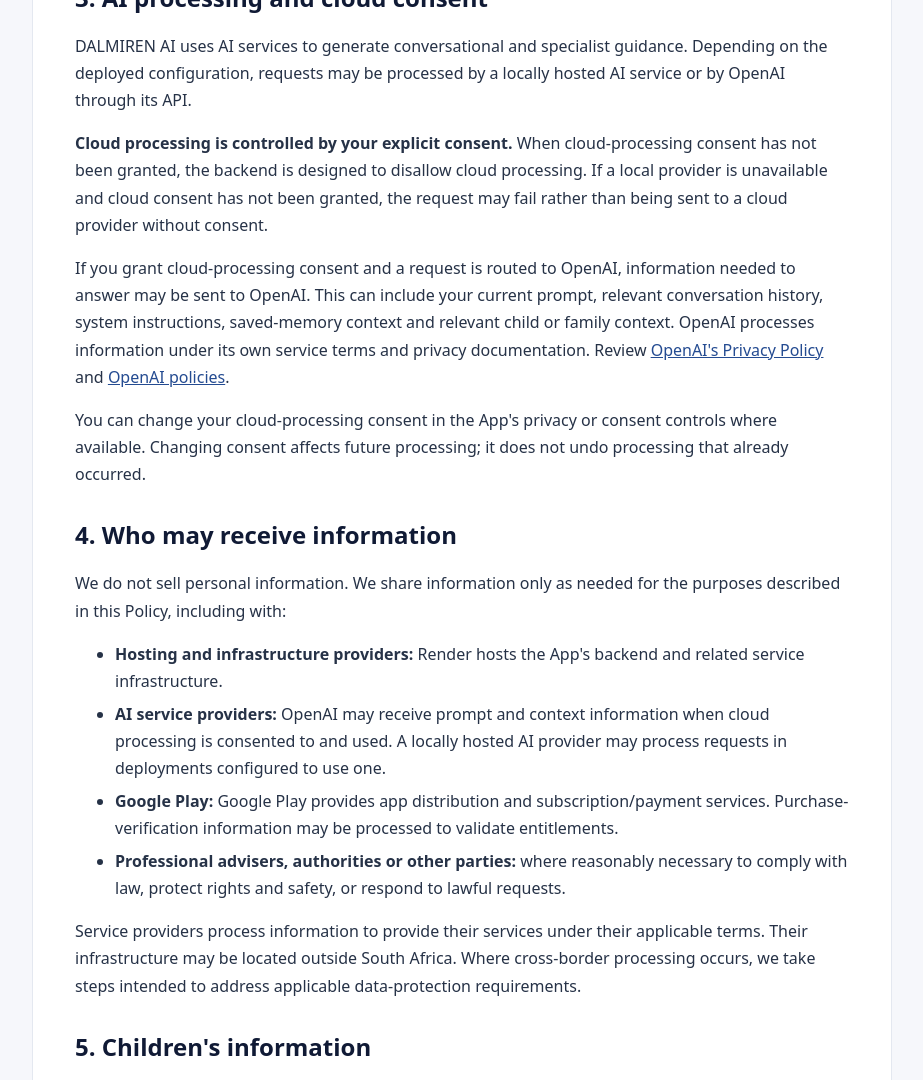
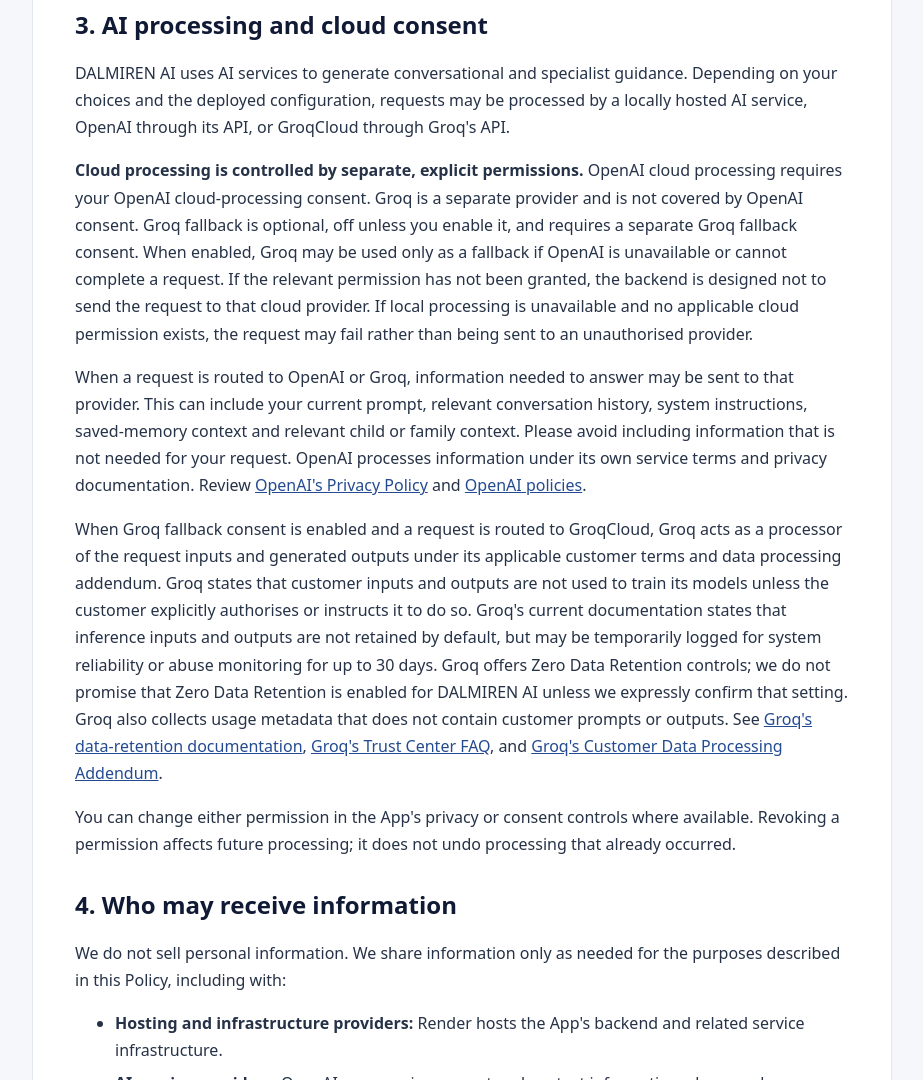
Before and after one commit to Dax2016/dalmiren-legal, a plain HTML site: page privacy-policy.html in a window 1280 px wide. Shown: the part 1720-2800 px from the top of the page, without its empty margins (178-1101 px from the left). Drawn offline with Linux system fonts and the light colour scheme.

Commit message:
Disclose separate Groq fallback processing and consent

```diff
--- a/privacy-policy.html
+++ b/privacy-policy.html
@@ -19,7 +19,7 @@ footer{text-align:center;color:var(--muted);padding:28px;font-size:.9rem}
 </style>
 </head>
 <body>
-<header><a class="brand-lockup" href="./index.html" aria-label="DALMIREN AI by DARCHUMS home"><img src="./assets/dalmiren_brand_icon.png" alt="DALMIREN AI app icon"><span><strong>DALMIREN AI</strong><span>BY DARCHUMS</span></span></a><h1>Privacy Policy</h1><p class="meta">Effective date: 12 November 2026 · Last updated: 15 November 2026</p></header>
+<header><a class="brand-lockup" href="./index.html" aria-label="DALMIREN AI by DARCHUMS home"><img src="./assets/dalmiren_brand_icon.png" alt="DALMIREN AI app icon"><span><strong>DALMIREN AI</strong><span>BY DARCHUMS</span></span></a><h1>Privacy Policy</h1><p class="meta">Effective date: 12 November 2026 · Last updated: 20 November 2026</p></header>
 <main><article>
 <p>This Privacy Policy explains how DALMIREN AI (“the App”) collects, uses, stores and shares information. The App is operated by Darlington Chidera Mbawike, trading as DARCHUMS (“we”, “us” or “our”), in South Africa.</p>
 <p><strong>Contact:</strong> <a href="mailto:darlingtonmbawike@gmail.com">darlingtonmbawike@gmail.com</a> · +27 69 832 4267</p>
@@ -32,7 +32,7 @@ footer{text-align:center;color:var(--muted);padding:28px;font-size:.9rem}
 <li><strong>Family and child-profile information:</strong> names or labels, age or age group, family relationships, developmental context and other details an adult chooses to enter about a child or family situation.</li>
 <li><strong>Conversations and AI inputs:</strong> questions, prompts, messages, conversation history, context and AI-generated responses.</li>
 <li><strong>Memory and guidance information:</strong> saved memories, parenting goals, saved parenting plans, progress notes, follow-up records and specialist guidance sessions.</li>
-<li><strong>Privacy and consent records:</strong> choices about cloud processing and related consent records.</li>
+<li><strong>Privacy and consent records:</strong> separate choices for OpenAI cloud processing and optional Groq fallback processing, together with related consent records.</li>
 <li><strong>Subscription and purchase information:</strong> subscription status, entitlements and purchase-verification references. Google Play handles payment-card processing; the App does not need your full payment-card number.</li>
 <li><strong>Technical and security information:</strong> information generated by the service and its hosting infrastructure, such as request, error and security logs, which may include timestamps and network information.</li>
 </ul>
@@ -51,20 +51,21 @@ footer{text-align:center;color:var(--muted);padding:28px;font-size:.9rem}
 </ul>
 
 <h2>3. AI processing and cloud consent</h2>
-<p>DALMIREN AI uses AI services to generate conversational and specialist guidance. Depending on the deployed configuration, requests may be processed by a locally hosted AI service or by OpenAI through its API.</p>
-<p><strong>Cloud processing is controlled by your explicit consent.</strong> When cloud-processing consent has not been granted, the backend is designed to disallow cloud processing. If a local provider is unavailable and cloud consent has not been granted, the request may fail rather than being sent to a cloud provider without consent.</p>
-<p>If you grant cloud-processing consent and a request is routed to OpenAI, information needed to answer may be sent to OpenAI. This can include your current prompt, relevant conversation history, system instructions, saved-memory context and relevant child or family context. OpenAI processes information under its own service terms and privacy documentation. Review <a href="https://openai.com/policies/privacy-policy/">OpenAI's Privacy Policy</a> and <a href="https://openai.com/policies/">OpenAI policies</a>.</p>
-<p>You can change your cloud-processing consent in the App's privacy or consent controls where available. Changing consent affects future processing; it does not undo processing that already occurred.</p>
+<p>DALMIREN AI uses AI services to generate conversational and specialist guidance. Depending on your choices and the deployed configuration, requests may be processed by a locally hosted AI service, OpenAI through its API, or GroqCloud through Groq's API.</p>
+<p><strong>Cloud processing is controlled by separate, explicit permissions.</strong> OpenAI cloud processing requires your OpenAI cloud-processing consent. Groq is a separate provider and is not covered by OpenAI consent. Groq fallback is optional, off unless you enable it, and requires a separate Groq fallback consent. When enabled, Groq may be used only as a fallback if OpenAI is unavailable or cannot complete a request. If the relevant permission has not been granted, the backend is designed not to send the request to that cloud provider. If local processing is unavailable and no applicable cloud permission exists, the request may fail rather than being sent to an unauthorised provider.</p>
+<p>When a request is routed to OpenAI or Groq, information needed to answer may be sent to that provider. This can include your current prompt, relevant conversation history, system instructions, saved-memory context and relevant child or family context. Please avoid including information that is not needed for your request. OpenAI processes information under its own service terms and privacy documentation. Review <a href="https://openai.com/policies/privacy-policy/">OpenAI's Privacy Policy</a> and <a href="https://openai.com/policies/">OpenAI policies</a>.</p>
+<p>When Groq fallback consent is enabled and a request is routed to GroqCloud, Groq acts as a processor of the request inputs and generated outputs under its applicable customer terms and data processing addendum. Groq states that customer inputs and outputs are not used to train its models unless the customer explicitly authorises or instructs it to do so. Groq's current documentation states that inference inputs and outputs are not retained by default, but may be temporarily logged for system reliability or abuse monitoring for up to 30 days. Groq offers Zero Data Retention controls; we do not promise that Zero Data Retention is enabled for DALMIREN AI unless we expressly confirm that setting. Groq also collects usage metadata that does not contain customer prompts or outputs. See <a href="https://console.groq.com/docs/your-data">Groq's data-retention documentation</a>, <a href="https://trust.groq.com/faq">Groq's Trust Center FAQ</a>, and <a href="https://console.groq.com/docs/legal/customer-data-processing-addendum">Groq's Customer Data Processing Addendum</a>.</p>
+<p>You can change either permission in the App's privacy or consent controls where available. Revoking a permission affects future processing; it does not undo processing that already occurred.</p>
 
 <h2>4. Who may receive information</h2>
 <p>We do not sell personal information. We share information only as needed for the purposes described in this Policy, including with:</p>
 <ul>
 <li><strong>Hosting and infrastructure providers:</strong> Render hosts the App's backend and related service infrastructure.</li>
-<li><strong>AI service providers:</strong> OpenAI may receive prompt and context information when cloud processing is consented to and used. A locally hosted AI provider may process requests in deployments configured to use one.</li>
+<li><strong>AI service providers:</strong> OpenAI may receive prompt and context information when you have granted OpenAI cloud-processing consent and a request is routed to it. Groq may receive prompt and context information only when you have separately enabled Groq fallback consent and a request is routed to Groq as a fallback. A locally hosted AI provider may process requests in deployments configured to use one.</li>
 <li><strong>Google Play:</strong> Google Play provides app distribution and subscription/payment services. Purchase-verification information may be processed to validate entitlements.</li>
 <li><strong>Professional advisers, authorities or other parties:</strong> where reasonably necessary to comply with law, protect rights and safety, or respond to lawful requests.</li>
 </ul>
-<p>Service providers process information to provide their services under their applicable terms. Their infrastructure may be located outside South Africa. Where cross-border processing occurs, we take steps intended to address applicable data-protection requirements.</p>
+<p>Service providers process information to provide their services under their applicable terms. Their infrastructure may be located outside South Africa. Groq's current documentation identifies data centres in multiple countries and states that customer data retained in its storage buckets is located in the United States. Accordingly, a request routed to Groq may involve cross-border processing or storage. Where cross-border processing occurs, we take steps intended to address applicable data-protection requirements. Review each provider's linked privacy, security and data-processing documentation for further details.</p>
 
 <h2>5. Children's information</h2>
 <p>The App is intended for adults, not for direct use by children. An adult may choose to create a child profile or include information about a child to receive parenting guidance. The adult is responsible for ensuring they have the authority to provide that information and should provide only what is necessary. We do not ask children to create accounts or submit information directly.</p>
```
